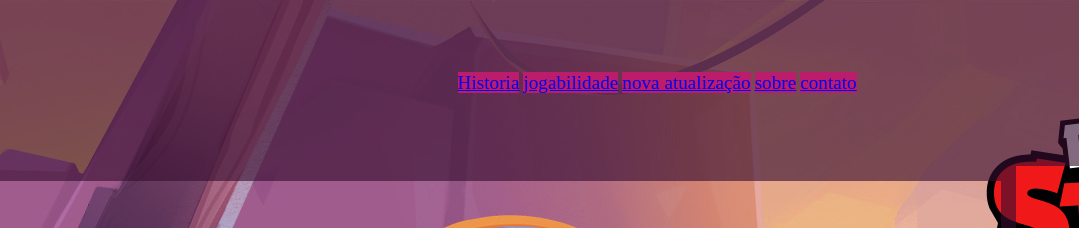
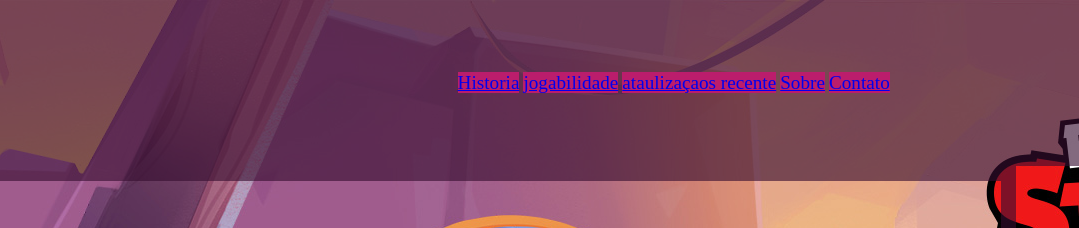
Before and after one commit to angeloivon15etec/Sitecorrigido2, a plain HTML site: page index.html in a window 1280 px wide. Shown: the top 228 px of the page, 201-1280 px from the left. Drawn offline with Linux system fonts and the light colour scheme.

Commit message:
Add files via upload

```diff
--- a/index.html
+++ b/index.html
@@ -19,13 +19,11 @@
 
       <nav id="menu">
         <ul>
-
-          <li><a href="#">Historia</a></li>
-          <li><a href="#">jogabilidade</a></li>
-          <li><a href="#">nova atualização</a></li>
-          <li><a href="#">sobre</a></li>
-          <li><a href="#">contato</a></li>
-
+                <li><a href="#" onclick="document.getElementById('menu-toggle').click()">Historia</a></li>
+                <li><a href="#" onclick="document.getElementById('menu-toggle').click()">jogabilidade</a></li>
+                <li><a href="#" onclick="document.getElementById('menu-toggle').click()">ataulizaçaos recente</a></li>
+                <li><a href="#" onclick="document.getElementById('menu-toggle').click()">Sobre</a></li>
+                <li><a href="#" onclick="document.getElementById('menu-toggle').click()">Contato</a></li>
         </ul>
         </nav>
   </header>
```
